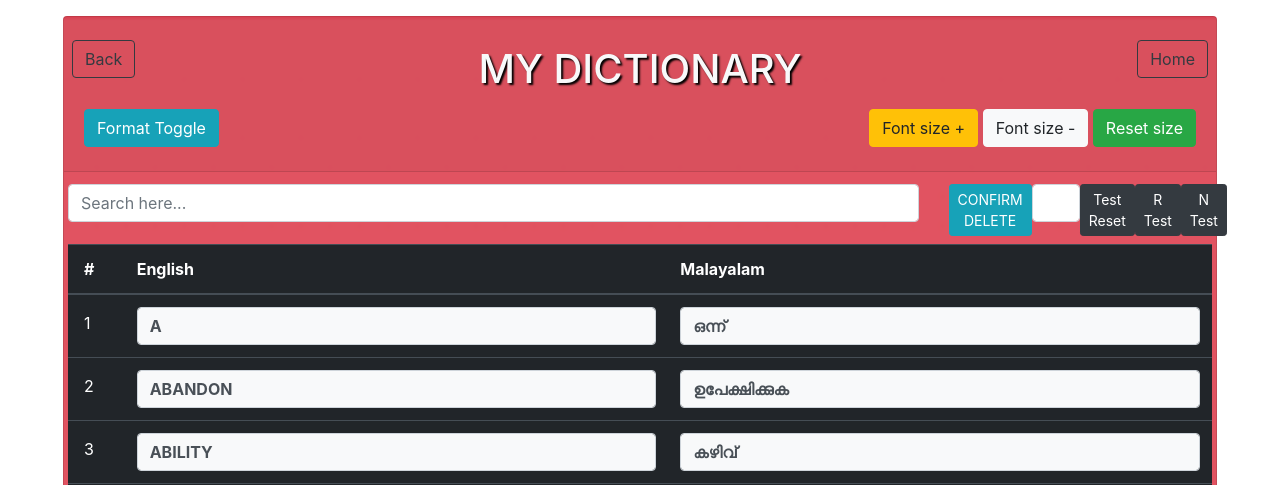
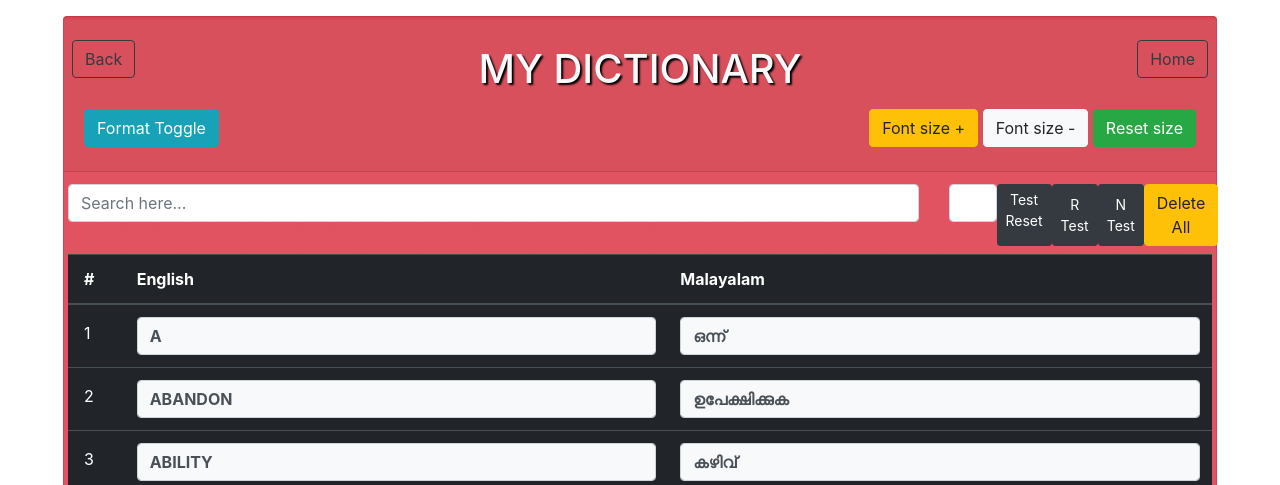
Before and after one commit to ashikhvu/dictionary3, a Django app: page /dictionary in a window 1280 px wide. Shown: the part 56-541 px from the top of the page. Run offline with Django 4.2, Linux system fonts and the light colour scheme; data comes from the database, SQL or seed files in the repository; both versions use the stored data as it was after the commit; some libraries are stand-ins or nearby versions.

Commit message:
import dictionary function

```diff
--- a/app_dictionary/templates/dictionary.html
+++ b/app_dictionary/templates/dictionary.html
@@ -42,13 +42,13 @@
               </div>
               <div class="col-md-3 my-2">
                 <div class="d-flex justify-content-between">
-                  <button class="btn btn-sm btn-info text-uppercase" data-toggle="modal" data-target="#modal1" >confirm delete</button>
+                  <!-- <button class="btn btn-sm btn-info text-uppercase" data-toggle="modal" data-target="#modal1" >confirm delete</button> -->
                   <input id="letter_here" class="form-control text-center"style="width: 3rem;" minlength="1" maxlength="1" type="text" oninput="$(this).val($(this).val().toUpperCase())">
                   <a class="btn btn-sm btn-dark" href="" id="hide">Test Reset</a>
                   <button class="btn btn-sm btn-dark" onclick="reandomTest()" >R Test</button>
                   <button class="btn btn-sm btn-dark" onclick="normalTest()" >N Test</button>
                   <!-- <input class="form-control text-center"style="width: 3rem;" minlength="1" maxlength="1" type="text" oninput="$(this).val($(this).val().toUpperCase())"> -->
-                  <!-- <a class="btn btn-warning" href="{% url 'delete_all' %}">Delete All</a> -->
+                  <a class="btn btn-warning" onclick="confirm('Do you want to delete the dictionary ? ')" href="{% url 'delete_all' %}">Delete All</a>
                 </div>
               </div>
 
@@ -61,11 +61,11 @@
                     <span data-dismiss="modal" class="">x</span>
                   </div>
                   <div class="modal-body">
-                    <p class="">Do you want to delete all the dictionary contents ? </p>
+                    <p class="text-danger">Do you want to delete all the dictionary contents ? </p>
                   </div>
                   <div class="modal-footer">
                     <button class="btn btn-secondary" data-dismiss="modal">No</button>
-                    <button class="btn btn-success"  >Yes</button>
+                    <a class="btn btn-success"  href="{% url 'delete_all' %}">Yes</a>
                   </div>
                 </div>
               </div>
--- a/app_dictionary/urls.py
+++ b/app_dictionary/urls.py
@@ -6,7 +6,7 @@ from django.conf.urls.static import static
 
 urlpatterns = [
     # dictionary
-    path('',views.home,name='home',),
+    path('',views.home,name='home'),
     path('dictionary',views.dictionary,name='dictionary'),
     path('dictionary_add',views.dictionary_add,name='dictionary_add'),
     path('add_words',views.add_words,name='add_words'),
@@ -17,6 +17,7 @@ urlpatterns = [
     path('prev_word/<int:pk>',views.prev_word,name='prev_word'),
     path('edit_word/<int:pk>',views.edit_word,name='edit_word'),
     path('save_word/<int:pk>',views.save_word,name='save_word'),
+    path('fetch_words_from_web',views.fetch_words_from_web,name='fetch_words_from_web'),
     # currey shop
     path('index',auth_views.LoginView.as_view(template_name='curry_shop_login.html'),name='index'),
     path('register',views.register,name='register'),
--- a/app_dictionary/views.py
+++ b/app_dictionary/views.py
@@ -709,3 +709,37 @@ def reset_product_availability_status(requet):
             i.item_finished = False
             i.save()
     return redirect('all_items')
+
+import requests
+from bs4 import BeautifulSoup
+
+def fetch_words_from_web(request):
+
+    url = "https://meaninginhindi.net/english-malayalam-words-and-their-meaning/"
+    response = requests.get(url)
+
+    soup = BeautifulSoup(response.text,"html.parser")
+
+    table = soup.find("table")
+    if not table:
+        print("Table not available")
+
+    rows = table.find_all("tr")
+
+    word_set = []
+
+    for i in rows[1:]:
+        cols = i.find_all("td")
+        if len(cols)>=2:
+            eng = cols[0].get_text(strip=True)
+            mal = cols[1].get_text(strip=True)
+            word_set.append(
+                dictionary_model(
+                    eng_word=eng,
+                    mal_word=mal
+                )
+            )
+
+    dictionary_model.objects.bulk_create(word_set)
+
+    return redirect("dictionary")
```
Also changed, not shown: app_dictionary/templates/dictionary_add.html (+7 -0 lines), db.sqlite3.
